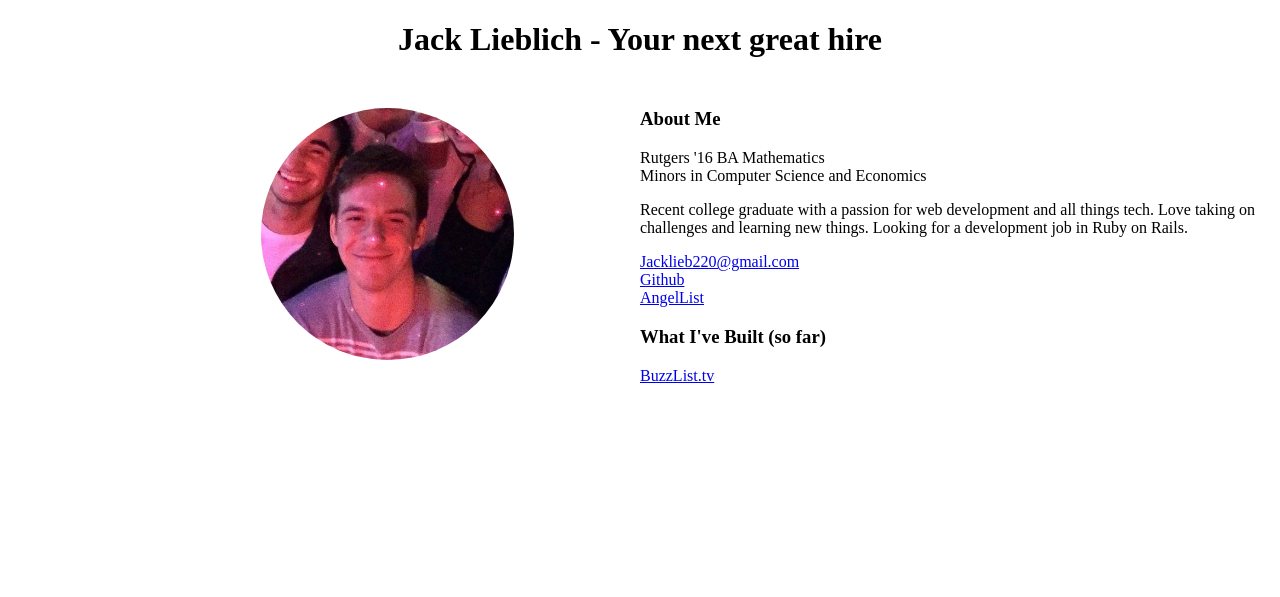
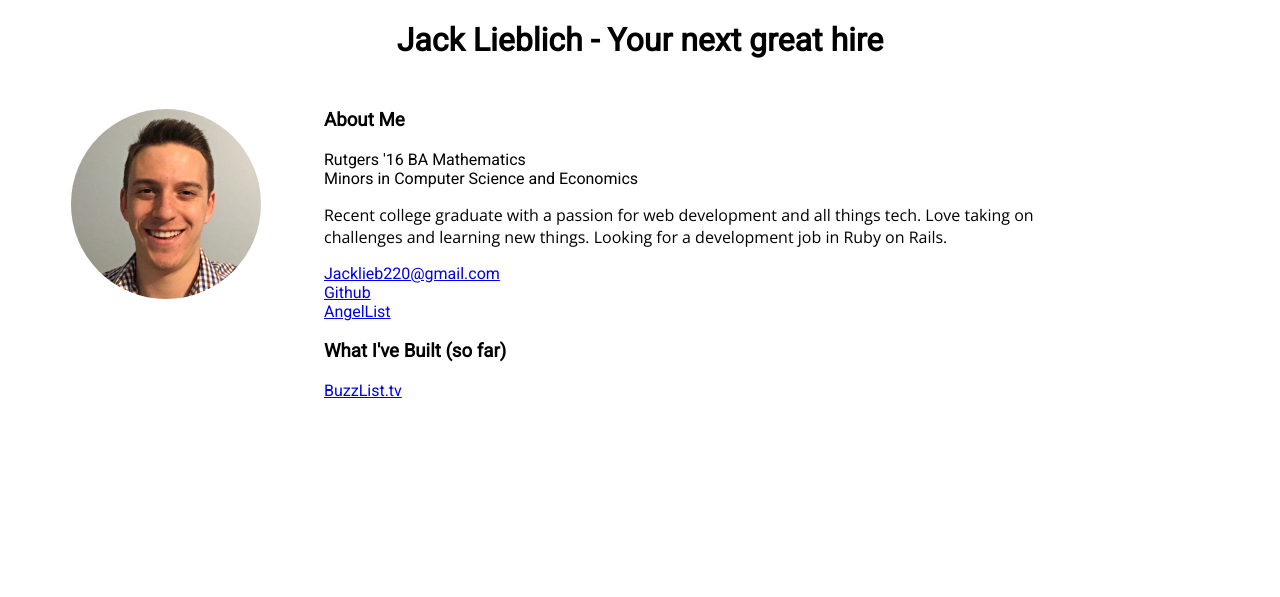
Before and after one commit to jacklieblich/personal_site, a PHP site: page /index.html in a window 1280 px wide. Shown: the top 597 px of the page. After the commit the page ends 398 px from the top, so only its background shows below. Run offline with PHP 8.4, Linux system fonts and the light colour scheme.

Commit message:
change pic and font

```diff
--- a/index.html
+++ b/index.html
@@ -2,6 +2,7 @@
 <html>
 <head>
 <link rel="stylesheet" type="text/css" href="stylesheet.css">
+<link href="https://fonts.googleapis.com/css?family=Open+Sans|Roboto" rel="stylesheet">
 	<title>
 		Jack Lieblich's Resume Site
 	</title>
@@ -10,7 +11,7 @@
 
 <h1>Jack Lieblich - Your next great hire</h1>
 
-<img src="resume_site_pic.jpg">
+<img src="resume_site_pic2.jpg">
 
 	<h3>About Me</h3>
 	Rutgers '16 BA Mathematics</br>
--- a/stylesheet.css
+++ b/stylesheet.css
@@ -4,7 +4,14 @@ h1{
 }
 img{
 	float: left;
-	width: 20%;
+	width: 15%;
 	border-radius: 50%;
-	margin:0 10% 80% 20%;
+	margin:0 5% 20% 5%;
 }
+p{
+	margin-right: 200px;
+	font-family: 'Open Sans', sans-serif;
+}
+*{
+	font-family: 'Roboto', sans-serif;
+}
```
Also changed, not shown: resume_site_pic.jpg (deleted), resume_site_pic2.JPG (added).
